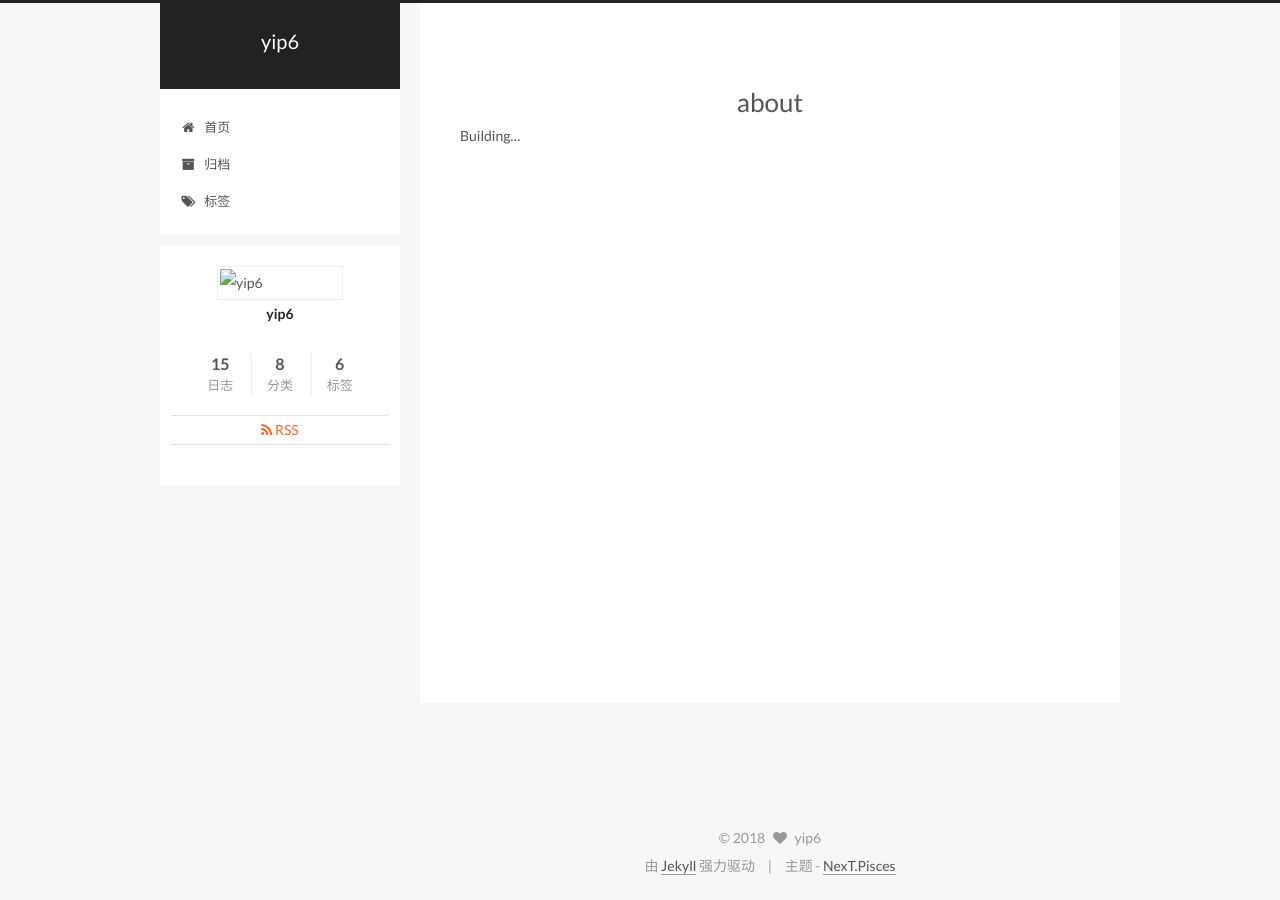
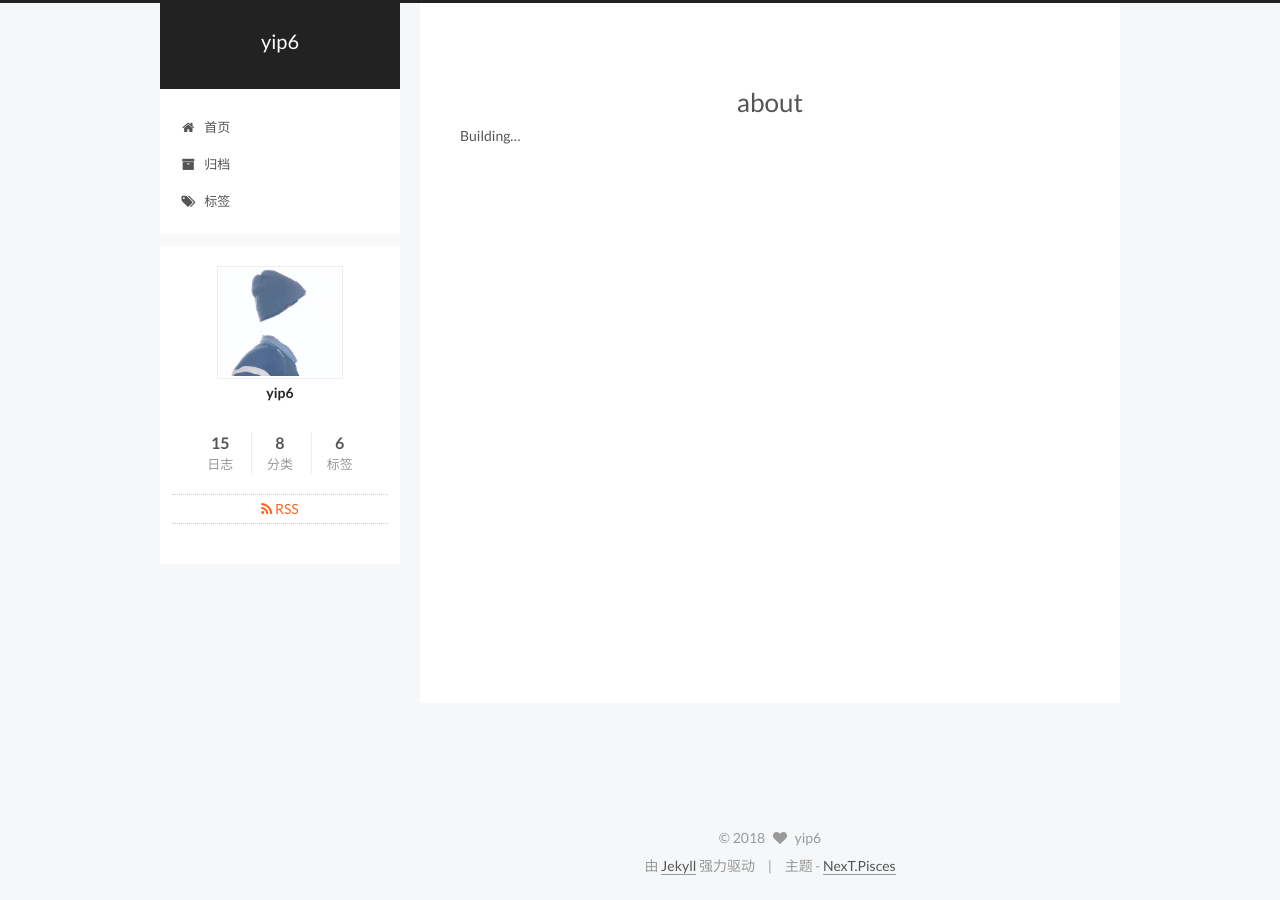
Before and after one commit to XuanYeah/XuanYeah.github.io, a Jekyll site: the page built from about/index.md, in a window 1280 px wide. Built offline with Jekyll 4.4.1, drawn with Linux system fonts in a browser that asks for light colours.

Commit message:
头像修复

```diff
--- a/_config.yml
+++ b/_config.yml
@@ -698,7 +698,7 @@ css: assets/css
 js: assets/js
 images: assets/images
 
-avatar: avatar.jpeg
+avatar: /source/avatar.jpeg
 
 # Theme version
 version: 5.1.1
```
